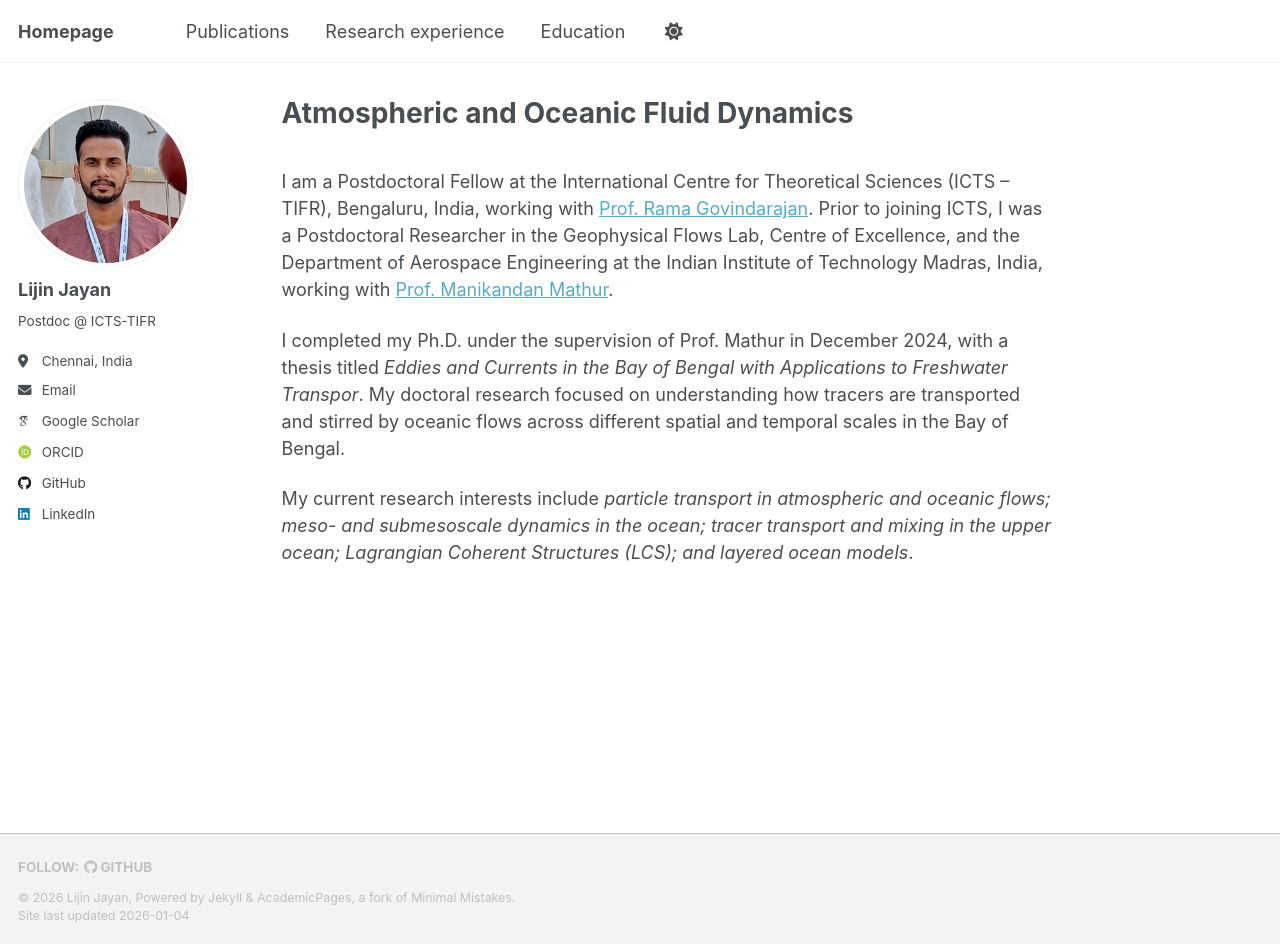
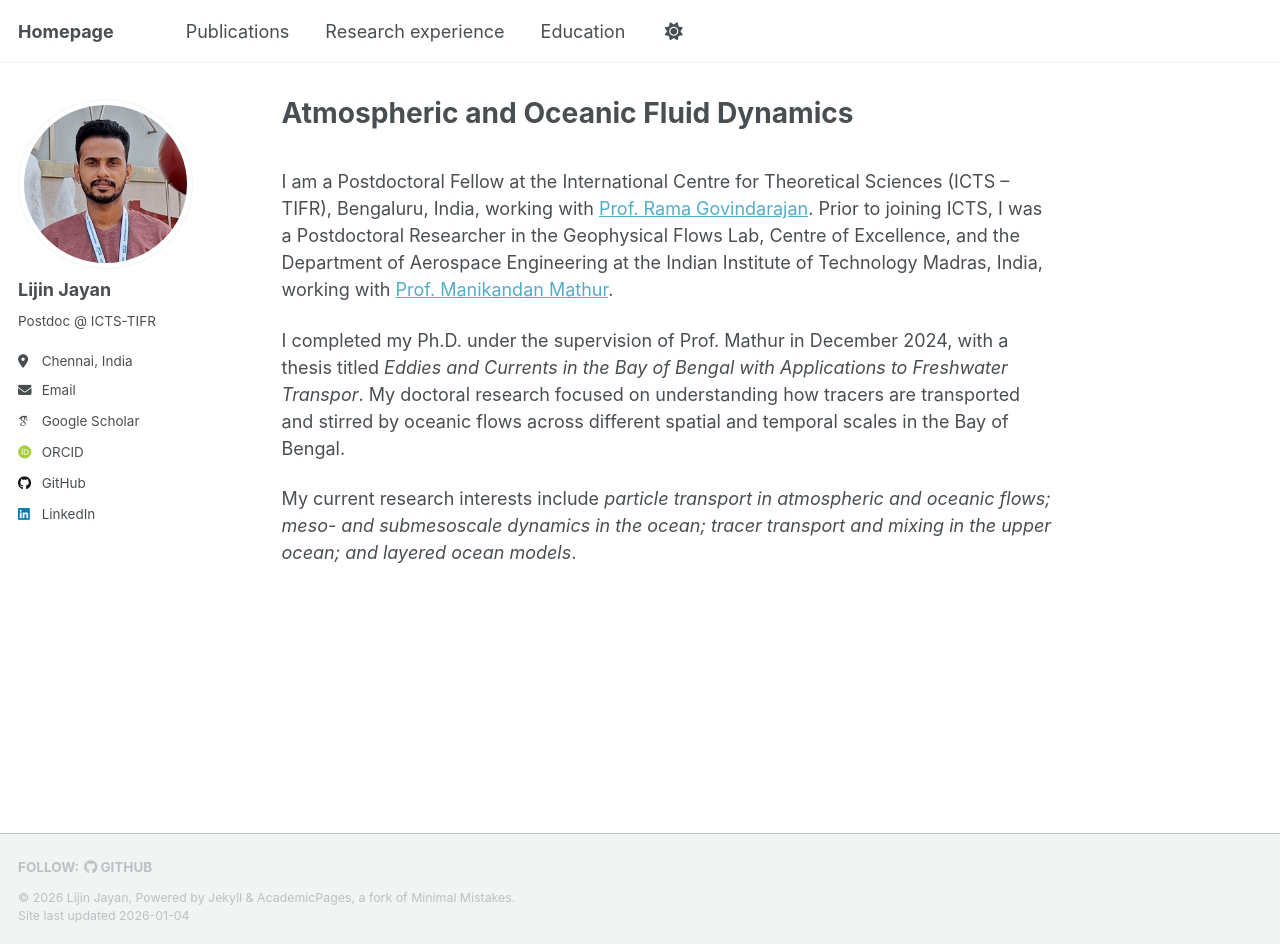
Before and after one commit to ljayan/ljayan.github.io, a Jekyll site: the page built from _pages/about.md, in a window 1280 px wide and 944 px high. Built offline with Jekyll 4.4.1, drawn with Linux system fonts in a browser that asks for light colours; some web fonts are replaced.

Commit message:
Update about.md

```diff
--- a/_pages/about.md
+++ b/_pages/about.md
@@ -11,4 +11,4 @@ I am a Postdoctoral Fellow at the International Centre for Theoretical Sciences
 
 I completed my Ph.D. under the supervision of Prof. Mathur in December 2024, with a thesis titled *Eddies and Currents in the Bay of Bengal with Applications to Freshwater Transpor*. My doctoral research focused on understanding how tracers are transported and stirred by oceanic flows across different spatial and temporal scales in the Bay of Bengal.
 
-My current research interests include *particle transport in atmospheric and oceanic flows; meso- and submesoscale dynamics in the ocean; tracer transport and mixing in the upper ocean; Lagrangian Coherent Structures (LCS); and layered ocean models*.
+My current research interests include *particle transport in atmospheric and oceanic flows; meso- and submesoscale dynamics in the ocean; tracer transport and mixing in the upper ocean; and layered ocean models*.
```
